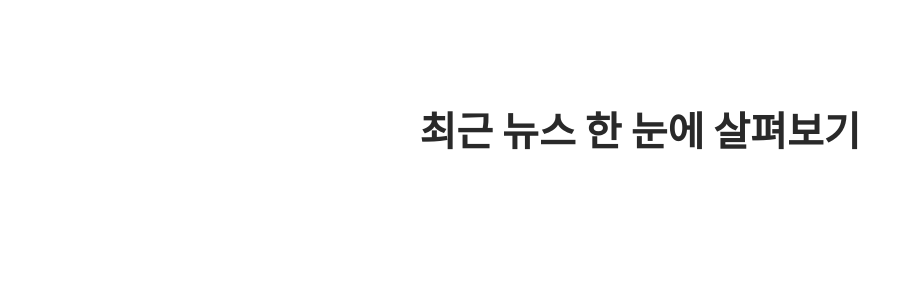
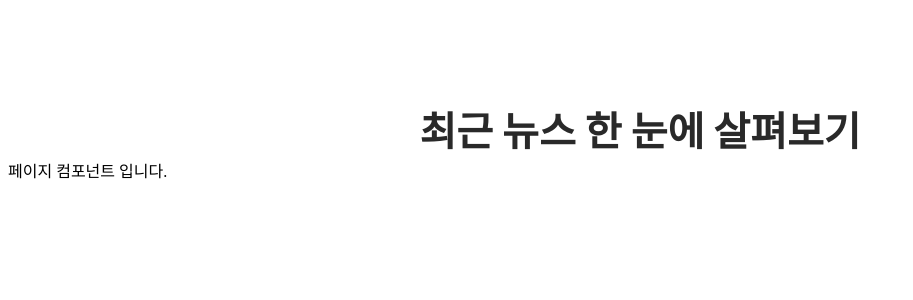
Before and after one commit to YooHyeok/nuxt-9din-news-app, a Nuxt app: page /bookmark/pages in a window 1280 px wide. Before the commit this address had no page. Shown: the top 300 px of the page, without its empty margins (0-913 px from the left). Built offline with nearby package versions, Linux system fonts and the light colour scheme.

Commit message:
feat: `pages/bookmark/pages.vue` - 디렉토리 기반 라우팅 테스트용 페이지 컴포넌트 추가

```diff
--- /dev/null
+++ b/pages/bookmark/pages.vue
@@ -0,0 +1,11 @@
+<template>
+  <div>
+    페이지 컴포넌트 입니다.
+  </div>
+</template>
+<script setup lang="ts">
+
+</script>
+<style scoped>
+
+</style>
```
